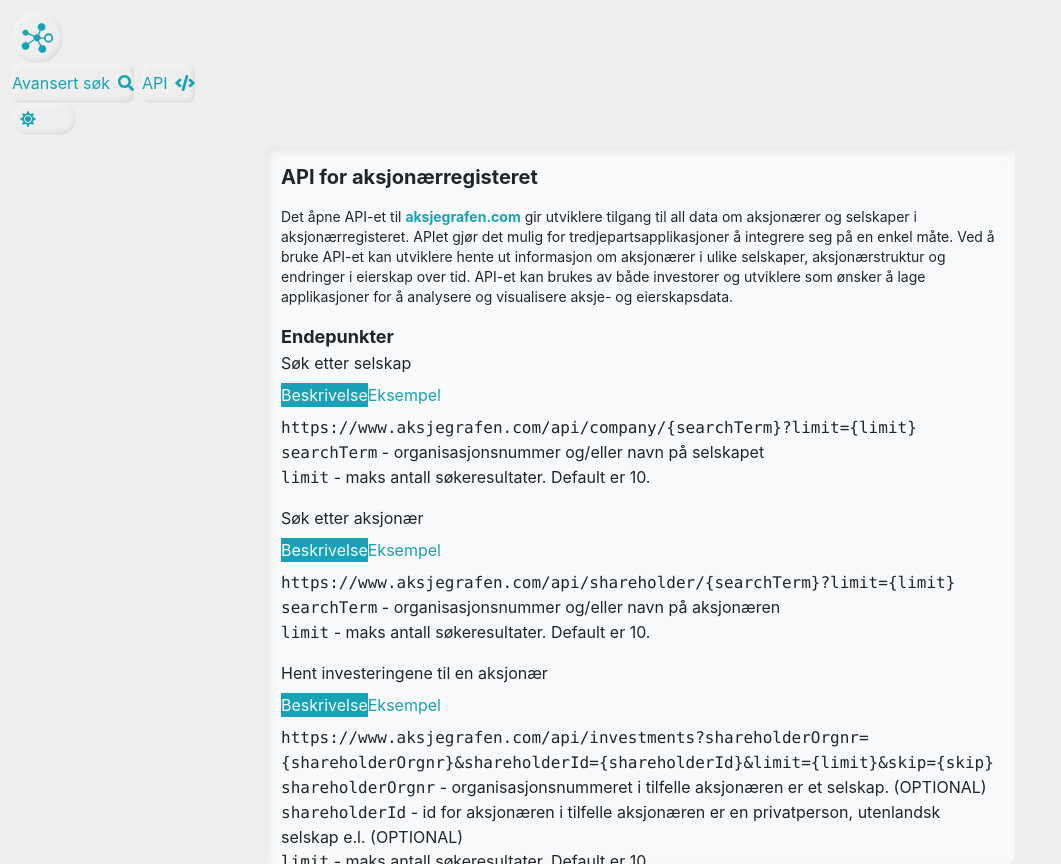
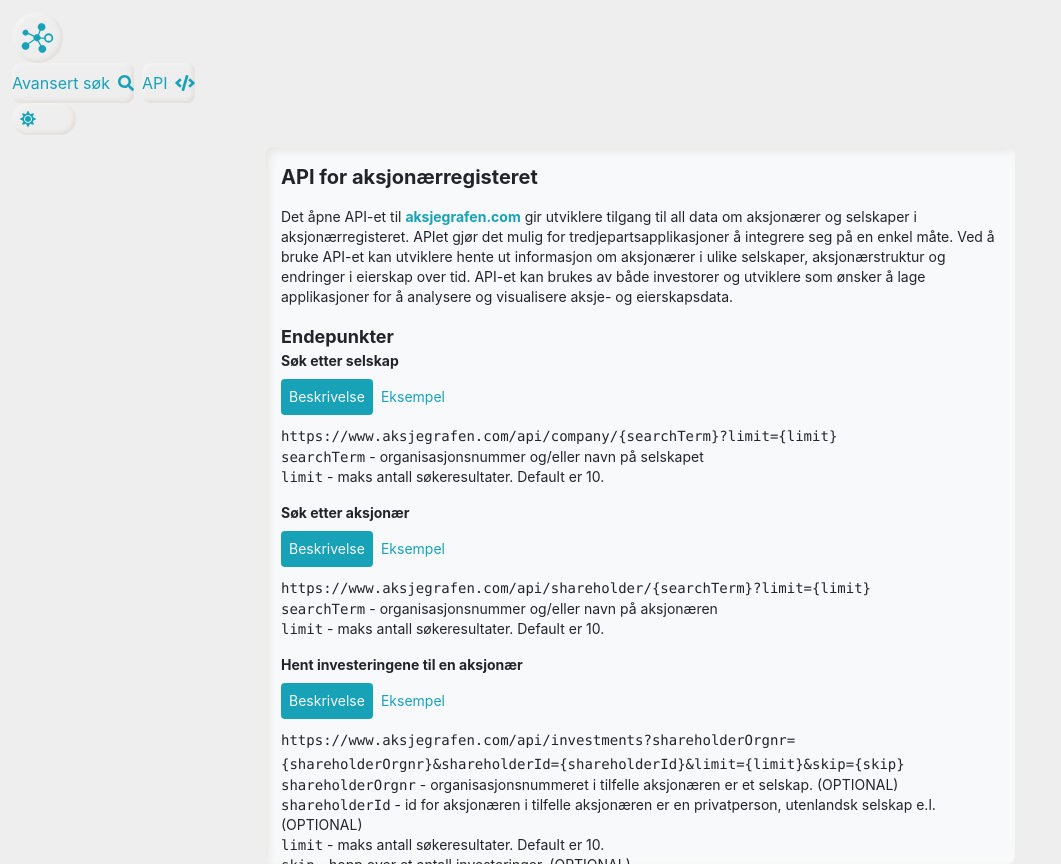
Before and after one commit to nilseng/aksjegrafen, a React (Create React App) app in the folder client/: page /api-docs in a window 1280 px wide. Shown: the whole page, without its empty margins (0-1061 px from the left). Built offline with nearby package versions, Linux system fonts and the light colour scheme.

Commit message:
chore: endpoint description to tw

```diff
--- a/client/src/components/EndpointDescription.tsx
+++ b/client/src/components/EndpointDescription.tsx
@@ -18,11 +18,11 @@ export const EndpointDescription = ({ title, baseUrl, path, params, query, examp
   const { theme } = useContext(AppContext);
   const [activeTab, setActiveTab] = useState<"description" | "example">("description");
   return (
-    <div className="pb-4">
-      <p className="small font-weight-bold m-0">{title}</p>
+    <div className="w-full pb-4">
+      <p className="text-sm font-bold m-0">{title}</p>
       <div className="py-2">
         <button
-          className="btn btn-sm"
+          className="text-sm rounded p-2"
           style={
             activeTab === "description"
               ? { backgroundColor: theme.primary, color: theme.backgroundSecondary }
@@ -34,7 +34,7 @@ export const EndpointDescription = ({ title, baseUrl, path, params, query, examp
         </button>
         {exampleResponse && (
           <button
-            className="btn btn-sm"
+            className="text-sm rounded p-2"
             style={
               activeTab === "example"
                 ? { backgroundColor: theme.primary, color: theme.backgroundSecondary }
@@ -48,7 +48,7 @@ export const EndpointDescription = ({ title, baseUrl, path, params, query, examp
       </div>
       {activeTab === "description" && (
         <>
-          <code>
+          <code className="text-sm">
             {baseUrl}
             {path}
             {params ? `${params.map(({ name }) => `/{${name}}`)}` : ""}
@@ -61,12 +61,12 @@ export const EndpointDescription = ({ title, baseUrl, path, params, query, examp
             )}
           </code>
           {params?.map(({ name, description }) => (
-            <p className="m-0" key={name}>
+            <p className="text-sm m-0" key={name}>
               <code>{name}</code> - {description}
             </p>
           ))}
           {query?.map(({ name, description }) => (
-            <p className="m-0" key={name}>
+            <p className="text-sm m-0" key={name}>
               <code>{name}</code> - {description}
             </p>
           ))}
@@ -74,7 +74,7 @@ export const EndpointDescription = ({ title, baseUrl, path, params, query, examp
       )}
       {exampleResponse && activeTab === "example" && (
         <>
-          <p className="m-0">
+          <p className="w-full text-sm m-0">
             <code>
               {baseUrl}
               {path}
@@ -90,8 +90,8 @@ export const EndpointDescription = ({ title, baseUrl, path, params, query, examp
               )}
             </code>
           </p>
-          <code>
-            <pre>{exampleResponse}</pre>
+          <code className="inline-block w-full text-xs overflow-auto">
+            <pre className="w-full">{exampleResponse}</pre>
           </code>
         </>
       )}
```
